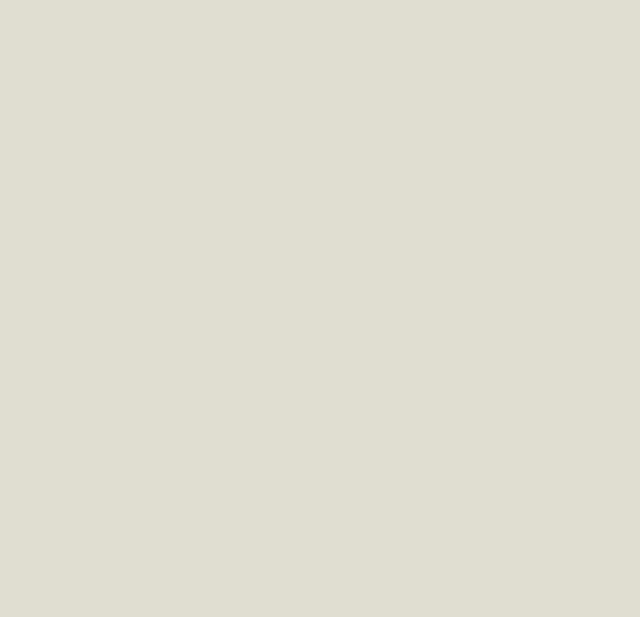
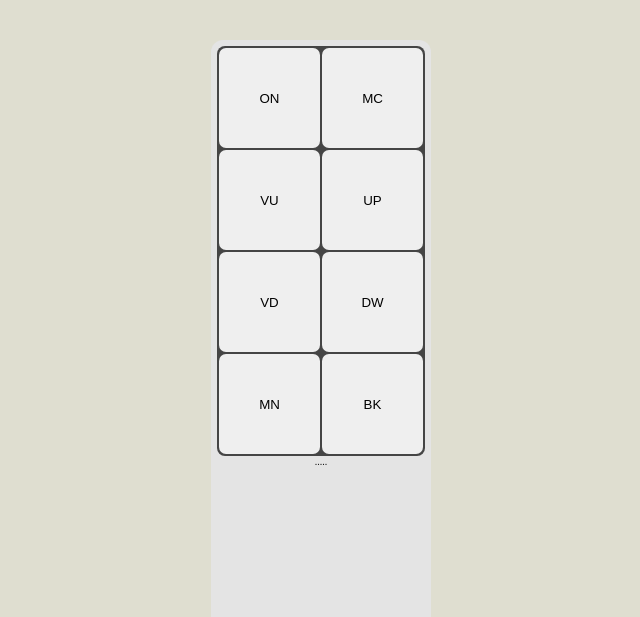
Before and after one commit to PikyR/cursoDisenoWebGridFlexbox, a plain HTML site: page neumorphismControl/index.html in a window 1280 px wide. Shown: the top 617 px of the page, without its empty margins (319-959 px from the left). Drawn offline with Linux system fonts and the light colour scheme.

Commit message:
Finalizado el layout

```diff
--- a/neumorphismControl/index.html
+++ b/neumorphismControl/index.html
@@ -8,5 +8,27 @@
     <link rel="stylesheet" href="css/styles.css">
   </head>
   <body>
+    <main class="control">
+      <section class="keyPad">
+        <button class="keyPad__btn">ON</button>
+        <button class="keyPad__btn">MC</button>
+        <button class="keyPad__btn">VU</button>
+        <button class="keyPad__btn">UP</button>
+        <button class="keyPad__btn">VD</button>
+        <button class="keyPad__btn">DW</button>
+        <button class="keyPad__btn">MN</button>
+        <button class="keyPad__btn">BK</button>
+      </section>
+      <section class="bottom">
+        <section class="status">
+          <div class="status__mark">.</div>
+          <div class="status__mark">.</div>
+          <div class="status__mark">.</div>
+          <div class="status__mark">.</div>
+          <div class="status__mark">.</div>
+        </section>
+        <p class="brand">PikyR</p>
+      </section>
+    </main>
   </body>
 </html>
--- a/neumorphismControl/scss/styles.scss
+++ b/neumorphismControl/scss/styles.scss
@@ -1 +1,41 @@
 @import "./global";
+
+.control {
+  height: 600px;
+  width: 220px;
+  margin: 40px auto;
+  padding: 6px;
+  display: grid;
+  grid-template-rows: auto 1fr;
+  background-color: $color-control;
+  border-radius: 12px;
+}
+
+.keyPad {
+  padding: 2px;
+  display: grid;
+  grid-template-columns: repeat(2, 1fr);
+  grid-auto-rows: 100px;
+  gap: 2px;
+
+  background-color: $color-dark;
+  border-radius: 8px;
+
+  &__btn {
+    border-radius: 7px;
+    border: none;
+  }
+}
+
+.bottom {
+  height: auto;
+  display: flex;
+  flex-direction: column;
+  justify-content: space-between;
+  align-items: center;
+}
+
+.status {
+  display: flex;
+  justify-content: center;
+}
```
Also changed, not shown: neumorphismControl/css/styles.css, 2 other files.
